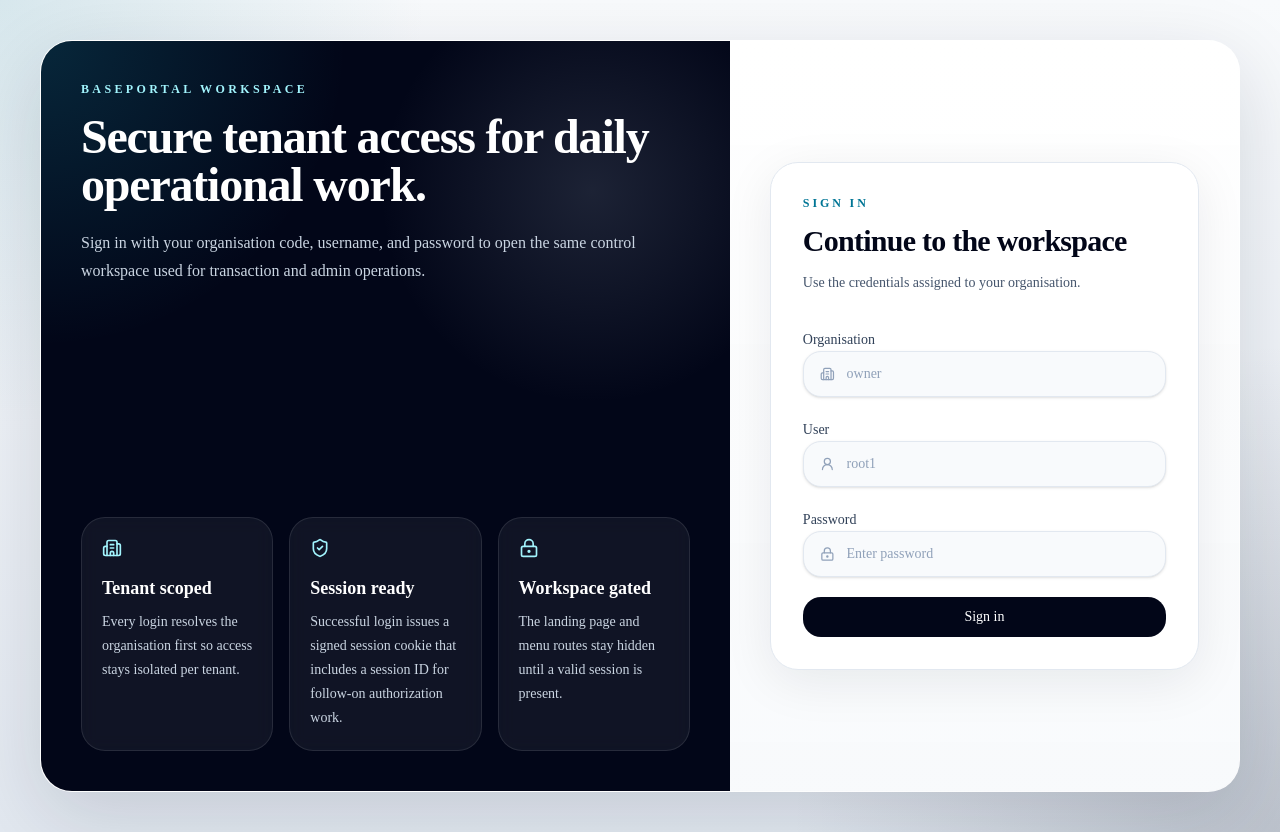
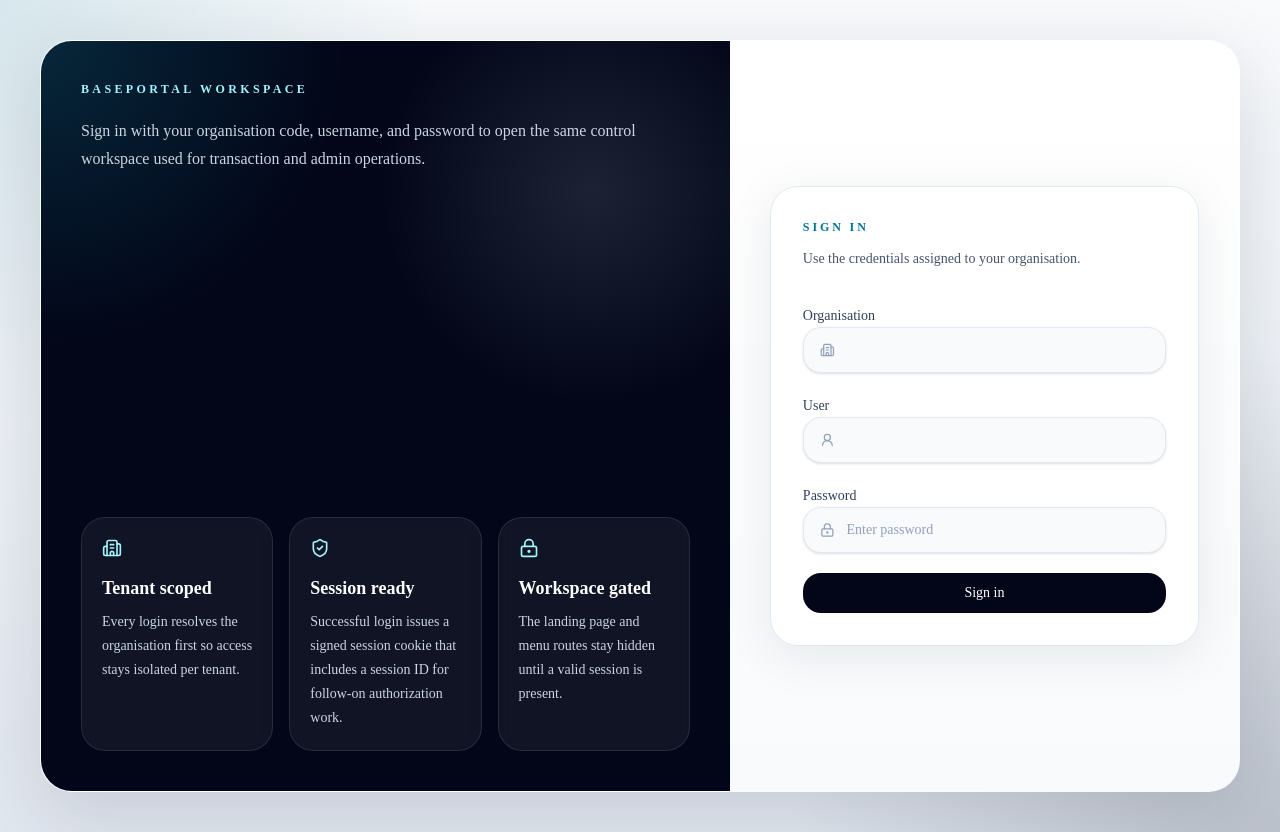
Before and after one commit to orangepaydev/poc-baseportal-next-ts-v1, a Next.js app: page /login in a window 1280 px wide. Built offline with nearby package versions, Linux system fonts and the light colour scheme; no server answers.

Commit message:
remove the default values

```diff
--- a/src/app/(auth)/login/page.tsx
+++ b/src/app/(auth)/login/page.tsx
@@ -33,8 +33,6 @@ export default async function LoginPage({ searchParams }: LoginPageProps) {
 
   const params = await searchParams;
   const errorMessage = getErrorMessage(params.error);
-  const organizationValue = params.organization ?? '';
-  const usernameValue = params.username ?? '';
 
   return (
     <main className="min-h-screen bg-[radial-gradient(circle_at_top_left,rgba(14,116,144,0.14),transparent_28%),radial-gradient(circle_at_bottom_right,rgba(15,23,42,0.18),transparent_32%),linear-gradient(180deg,#f8fafc_0%,#e2e8f0_100%)] px-4 py-6 text-slate-900 sm:px-6 lg:px-10 lg:py-10">
@@ -46,9 +44,6 @@ export default async function LoginPage({ searchParams }: LoginPageProps) {
             <p className="text-xs font-semibold tracking-[0.28em] text-cyan-200 uppercase">
               BasePortal Workspace
             </p>
-            <h1 className="mt-4 max-w-xl text-4xl font-semibold tracking-tight text-white sm:text-5xl">
-              Secure tenant access for daily operational work.
-            </h1>
             <p className="mt-5 max-w-2xl text-sm leading-7 text-slate-300 sm:text-base">
               Sign in with your organisation code, username, and password to
               open the same control workspace used for transaction and admin
@@ -96,9 +91,6 @@ export default async function LoginPage({ searchParams }: LoginPageProps) {
               <p className="text-xs font-semibold tracking-[0.24em] text-cyan-700 uppercase">
                 Sign In
               </p>
-              <h2 className="mt-3 text-3xl font-semibold tracking-tight text-slate-950">
-                Continue to the workspace
-              </h2>
               <p className="mt-3 text-sm leading-6 text-slate-600">
                 Use the credentials assigned to your organisation.
               </p>
@@ -118,9 +110,6 @@ export default async function LoginPage({ searchParams }: LoginPageProps) {
                     id="organizationCode"
                     name="organizationCode"
                     type="text"
-                    defaultValue={organizationValue}
-                    autoComplete="organization"
-                    placeholder="owner"
                     className="w-full border-0 bg-transparent text-sm text-slate-900 outline-none placeholder:text-slate-400"
                   />
                 </div>
@@ -139,9 +128,6 @@ export default async function LoginPage({ searchParams }: LoginPageProps) {
                     id="username"
                     name="username"
                     type="text"
-                    defaultValue={usernameValue}
-                    autoComplete="username"
-                    placeholder="root1"
                     className="w-full border-0 bg-transparent text-sm text-slate-900 outline-none placeholder:text-slate-400"
                   />
                 </div>
```
